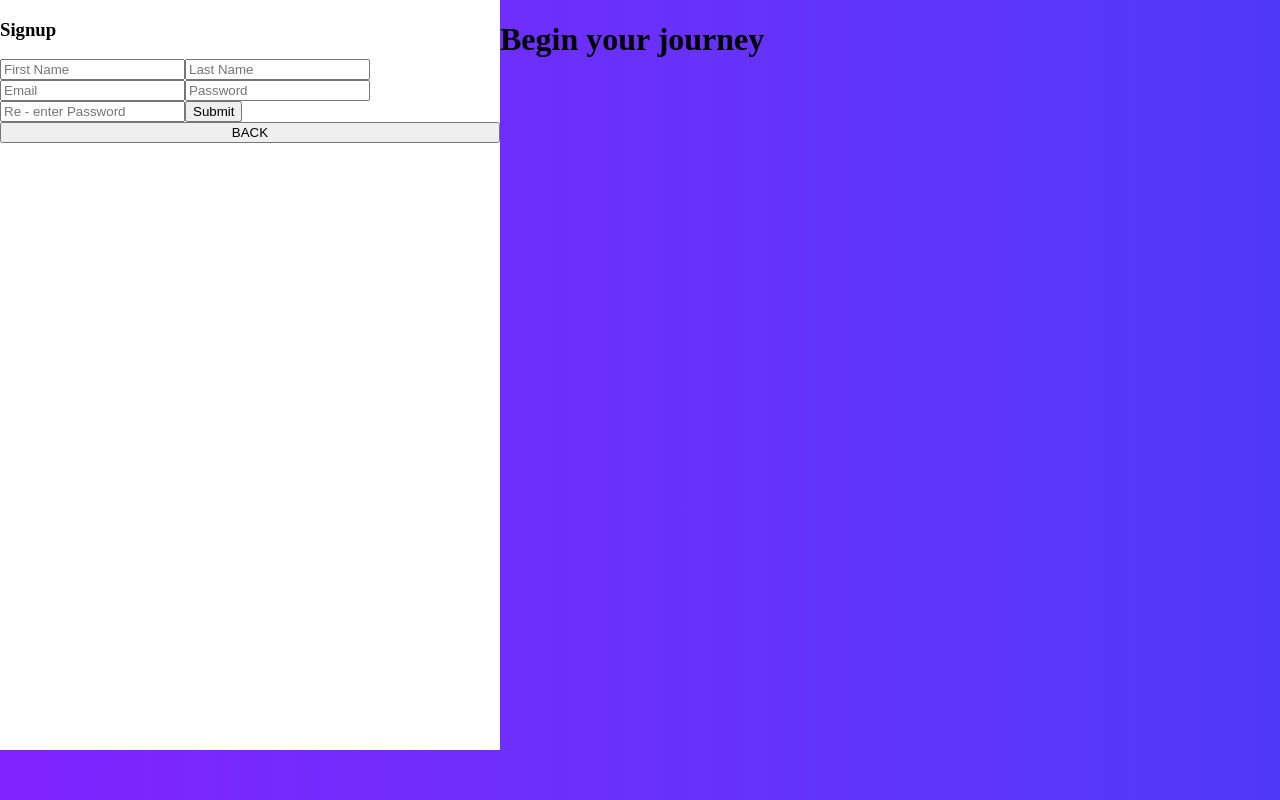
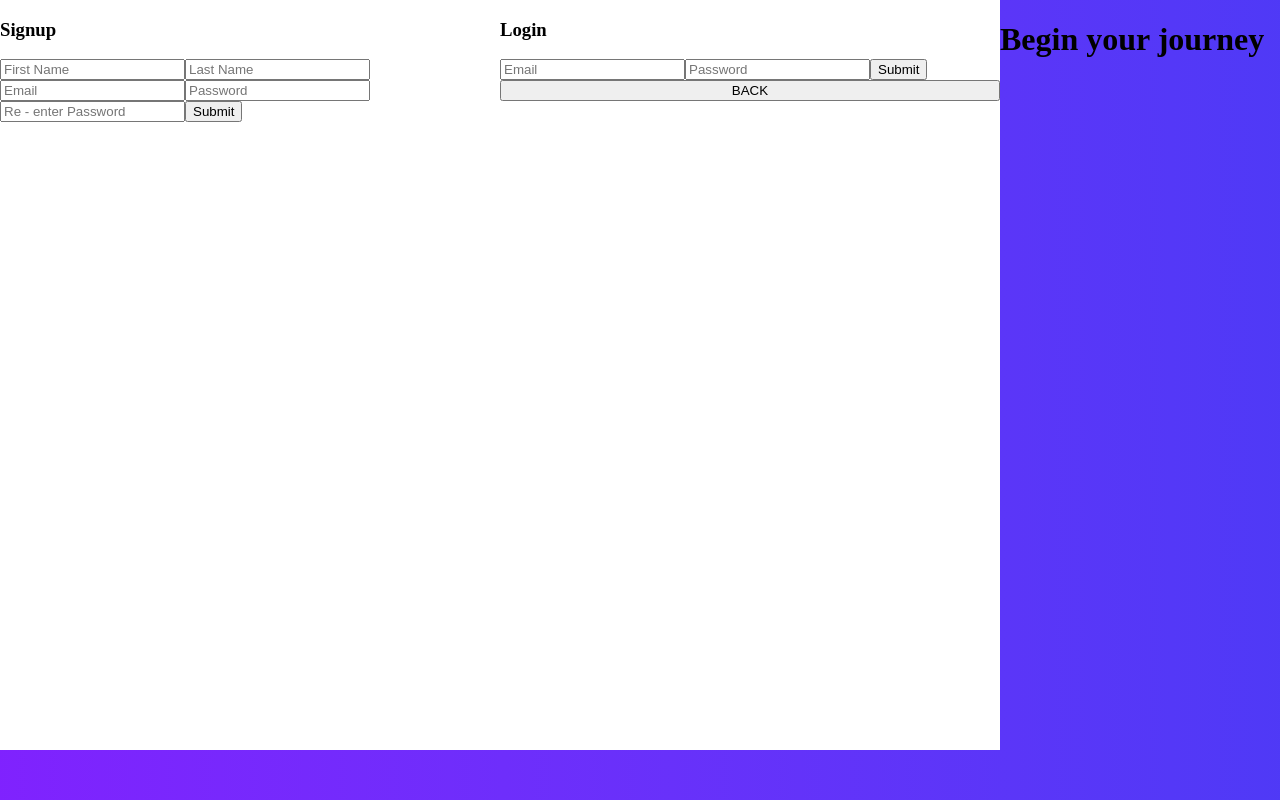
Before and after one commit to SamiBenAmara/coding-site, a React (Vite) app in the folder client/: page /login-signup in a window 1280 px wide. Built offline with nearby package versions, Linux system fonts and the light colour scheme.

Commit message:
Added frontend login functionality

```diff
--- a/client/src/api/api.tsx
+++ b/client/src/api/api.tsx
@@ -1,10 +1,12 @@
 import type { User } from "../models/models";
 
-export const signup = async (user: User): Promise<void> => {
+const BASE_URL = 'http://localhost:8080';
+
+export const signupUser = async (user: User): Promise<void> => {
 
     try {
 
-        await fetch('http://localhost:8080/user/signup', {
+        await fetch(`${BASE_URL}/user/signup`, {
             method: 'POST',
             headers: {
                 "Content-Type": "application/json",
@@ -21,3 +23,21 @@ export const signup = async (user: User): Promise<void> => {
     }
 
 }
+
+export const loginUser = async (email: string, password: string): Promise<void> => {
+
+    await fetch(`${BASE_URL}/user/login`, {
+        method: 'POST',
+        headers: {
+            'Content-Type': 'application/json'
+        },
+        body: JSON.stringify({ "email": email, "password": password })
+    }).then(response => {
+        if (response.ok) {
+            return response.json();
+        }
+    }).catch(err => {
+        console.log(err.message);
+    })
+
+}
--- a/client/src/components/LoginSignupPage/LoginSignupPage.tsx
+++ b/client/src/components/LoginSignupPage/LoginSignupPage.tsx
@@ -2,7 +2,7 @@ import React, { useState } from 'react';
 import styles from './LoginSignupPage.module.css';
 import { useNavigate } from 'react-router-dom';
 import { type SignupForm, type User } from '../../models/models';
-import { signup } from '../../api/api';
+import { signupUser, loginUser } from '../../api/api';
 
 const LoginSignupPage: React.FC = () => {
 
@@ -12,6 +12,22 @@ const LoginSignupPage: React.FC = () => {
 
     const handleChange = (e: React.FormEvent<HTMLInputElement>): void => {
         setFormData({ ...formData, [e.currentTarget.name]: e.currentTarget.value })
+    }
+
+    const handleLoginSubmit = async (e: React.FormEvent<HTMLFormElement>) => {
+
+        e.preventDefault();
+
+        try {
+
+            await loginUser(formData.email, formData.password);
+
+            navigate('/home');
+
+        } catch (error) {
+            console.log(error);
+        }
+
     }
 
     const handleSignupSubmit = async (e: React.FormEvent<HTMLFormElement>) => {
@@ -27,7 +43,7 @@ const LoginSignupPage: React.FC = () => {
                 password: formData.password,
             }
 
-            await signup(user);
+            await signupUser(user);
 
             navigate('/home');
 
@@ -54,6 +70,17 @@ const LoginSignupPage: React.FC = () => {
 
                         <button type='submit'>Submit</button>
                     </form>
+                </div>
+                <div className={styles.loginSignupContainer}>
+
+                    <h3>Login</h3>
+                    <form onSubmit={handleLoginSubmit}>
+
+                        <input type="email" name="email" placeholder="Email" onChange={handleChange}></input>
+                        <input type="password" name="password" placeholder="Password" onChange={handleChange}></input>
+
+                        <button type='submit'>Submit</button>
+                    </form>
                     <button onClick={() => navigate('/')}>BACK</button>
                 </div>
                 <div className={styles.headerTextContainer}>
--- a/client/src/models/models.tsx
+++ b/client/src/models/models.tsx
@@ -12,6 +12,11 @@ export interface SignupForm {
     password: string,
 }
 
+export interface LoginForm {
+    firstName: string,
+    lastName: string
+}
+
 export interface SignupResponse {
     firstName: string,
     lastName: string,
```
